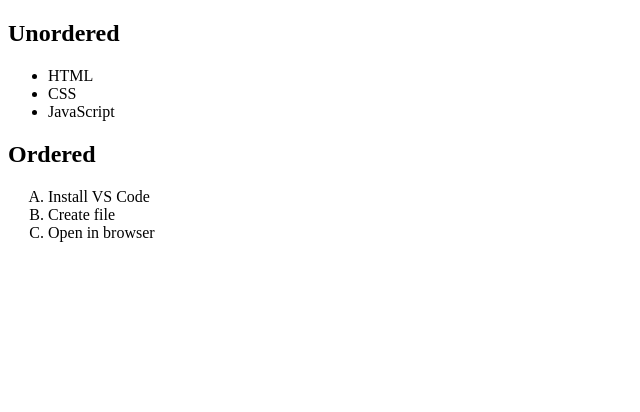
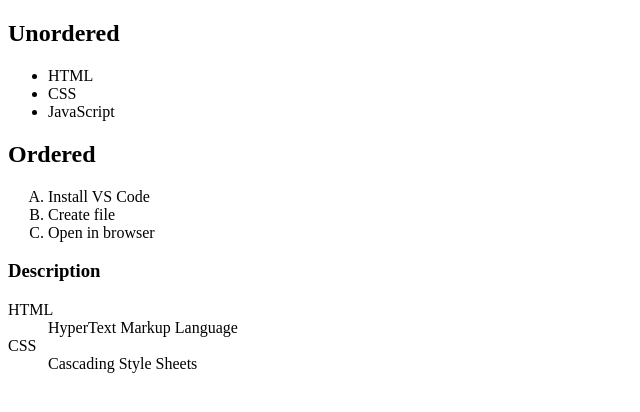
Before and after one commit to GufranKuraishi/WDW_0389, a plain HTML site: page Web Designing Workshop Assignment/Assignment-5.html in a window 1280 px wide. Shown: the whole page, without its empty margins (0-640 px from the left). Drawn offline with Linux system fonts and the light colour scheme.

Commit message:
Description list completed

```diff
--- a/Web Designing Workshop Assignment/Assignment-5.html
+++ b/Web Designing Workshop Assignment/Assignment-5.html
@@ -18,5 +18,13 @@
         <li>Create file</li>
         <li>Open in browser</li>
     </ol>
+    <h3>Description</h3>
+    <dl>
+        <dt>HTML</dt>
+        <dd>HyperText Markup Language</dd>
+        <dt>CSS</dt>
+        <dd>Cascading Style Sheets</dd>
+
+    </dl>
 </body>
 </html>
```
